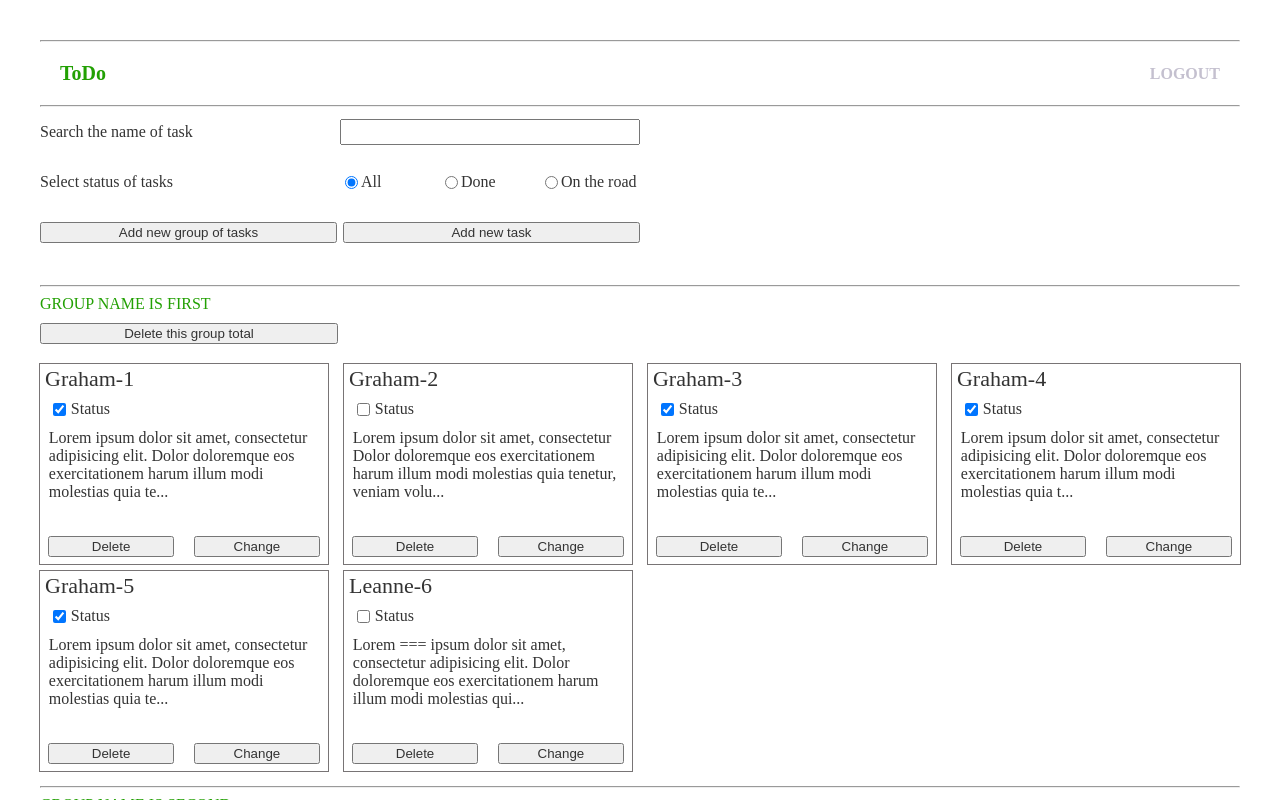
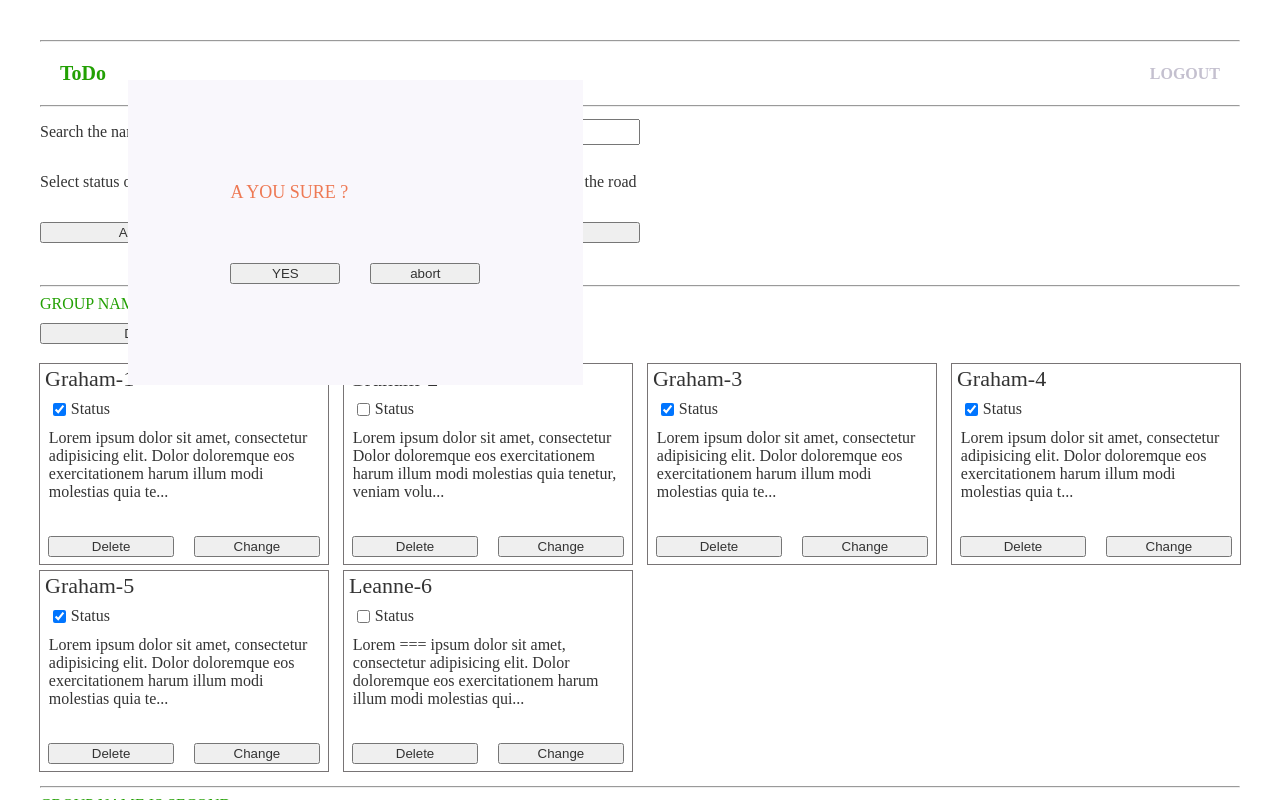
Before and after one commit to Borissenko/Task--ToDo_book, a Vue app: page / in a window 1280 px wide. Both pictures are taken after typing "Sample", "Sample" into the empty fields and a click on the button "Log in". Shown: the top 800 px of the page. Built offline with nearby package versions, Linux system fonts and the light colour scheme.

Commit message:
верстка alert.vue

```diff
--- /dev/null
+++ b/src/components/alert.vue
@@ -0,0 +1,70 @@
+<template>
+  <div class="alert">
+    <div class="alert__title">
+      A you sure ?
+    </div>
+
+    <div class="alert__btns">
+      <button @mouseup="" class="alert__btn">YES</button>
+      <button @mouseup="" class="alert__btn">abort</button>
+    </div>
+  </div>
+</template>
+
+<script>
+  import {mapMutations, mapActions} from 'vuex'
+
+  export default {
+    // methods: {
+    //   ...mapMutations({
+    //     ALERT_YES: 'ALERT_YES',
+    //     ALERT_ABORT: 'ALERT_ABORT'
+    //   })
+    // }
+  }
+</script>
+
+<style lang="scss" scoped>
+  .alert {
+    position: fixed;
+    width: 50vw;
+    max-width: 250px;
+    height: 30vh;
+    max-height: 100px;
+    left: 10%;
+    top: 10%;
+    padding: 8%;
+    background-color: $grey;
+    text-transform: uppercase;
+    opacity: 1;
+    transition: all 1s ease;
+
+    &__title {
+      font-size: 18px;
+      color: $orange;
+    }
+
+    &__btns {
+      display: flex;
+      flex-flow: row wrap;
+      width: 100%;
+      align-self: flex-end;
+      justify-content: space-between;
+      margin: 60px 0 0;
+
+      .alert__btn {
+        width: 44%;
+        min-width: 70px;
+        min-height: 20px;
+        height: fit-content;
+      }
+
+      .alert__btn:hover {
+        background-color: $secondary;
+        color: white;
+        transition: all ease .2s;
+        cursor: pointer;
+      }
+    }
+  }
+</style>
--- a/src/views/ToDo.vue
+++ b/src/views/ToDo.vue
@@ -22,7 +22,7 @@
       </div>
     </div>
 
-
+    <alert/>
   </div>
 </template>
 
@@ -30,11 +30,13 @@
   import {mapGetters, mapActions, mapMutations} from 'vuex'
   import Bar from '@/components/bar'
   import Cart from '@/components/cart'
+  import Alert from '@/components/alert'
 
   export default {
     components: {
       Bar,
-      Cart
+      Cart,
+      Alert
     },
     data: () => ({
       filters: {
```
